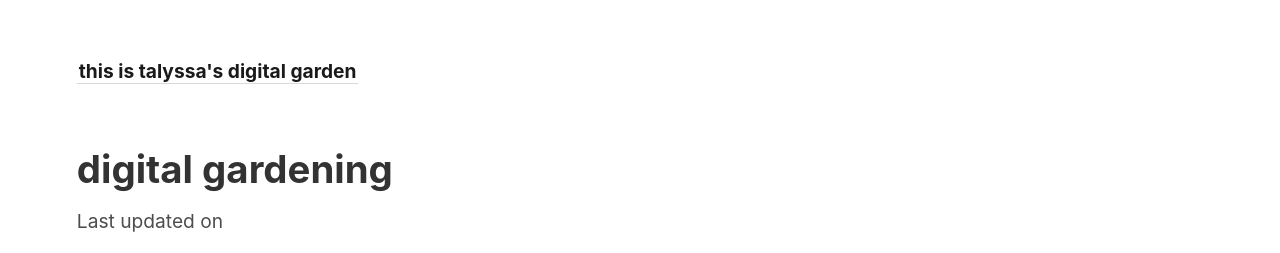
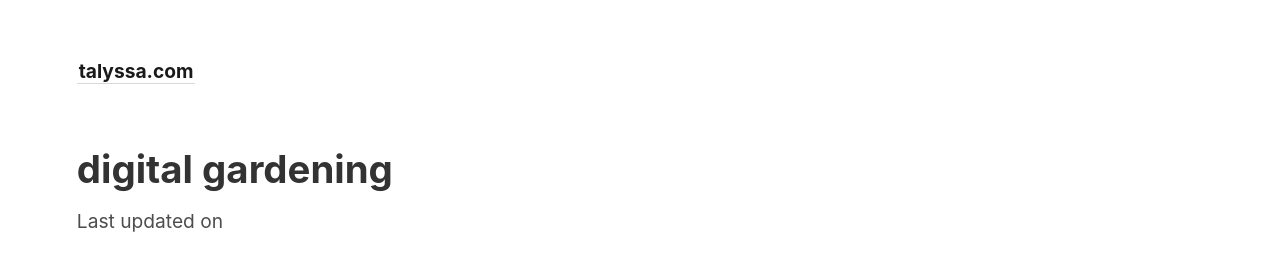
Before and after one commit to geminiworms/talyssagarden.github.io, a Jekyll site: the page built from _notes/what-is-digital-gardening.md, in a window 1280 px wide. Shown: the top 253 px of the page. Built offline with Jekyll 4.4.1, drawn with Linux system fonts in a browser that asks for light colours.

Commit message:
Update _config.yml

```diff
--- a/_config.yml
+++ b/_config.yml
@@ -1,4 +1,4 @@
-title:               this is talyssa's digital garden
+title:               talyssa.com
 include:             ['_pages']
 exclude:             ['_includes/notes_graph.json']
 # You may need to change the base URL depending on your deploy configuration.
```
